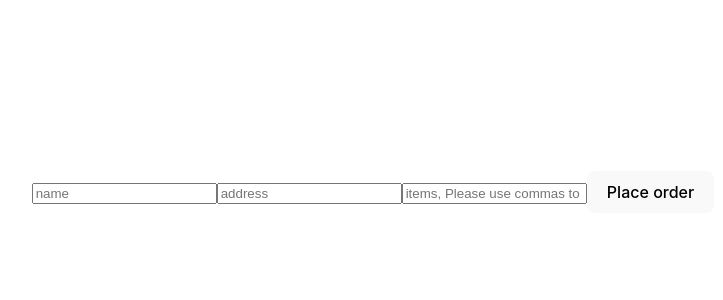
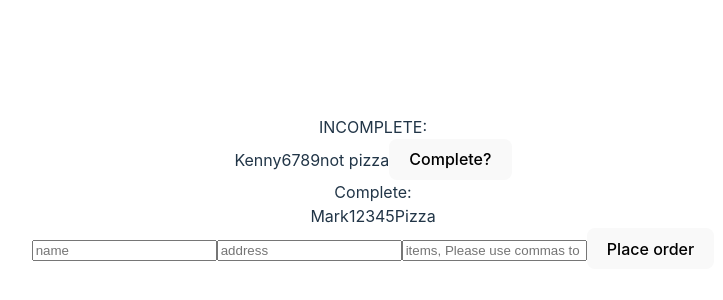
Before and after one commit to whilekofman/tiny-kitchen-frontend, a React (Vite) app in the folder react-kitchen/: page / in a window 1280 px wide. Shown: the part 208-508 px from the top of the page, without its empty margins (267-990 px from the left). Built offline with nearby package versions, Linux system fonts and the light colour scheme.

Commit message:
add front end

```diff
--- a/react-kitchen/src/App.jsx
+++ b/react-kitchen/src/App.jsx
@@ -1,14 +1,47 @@
 import { useState } from 'react'
 import reactLogo from './assets/react.svg'
-import {Orders} from './components/Orders.jsx'
+import Orders from './components/Orders.jsx'
 import './App.css'
 import OrderForm from './components/OrderForm'
 
+// import CompleteOrders from './components/orders.jsx'
+
 function App() {
   const [count, setCount] = useState(0)
+  const [ordersState, setOrdersState] = useState({
+    completeOrders: {
+      1: {
+        id: 1,
+        name: "Mark",
+        address: "12345",
+        items: "Pizza",
+        isComplete: true
+      }
+    },
+    incompleteOrders: {
+      2: {
+        id: 2,
+        name: "Kenny",
+        address: "6789",
+        items: "not pizza",
+        isComplete: false
+      }
+    }
+  })
+
+  const completeToggle = id => {
+      setOrdersState(orderState => {
+        orderState.completeOrders.append(incompleteOrders.id)
+        orderState.incompleteOrders.delete(id)
+      })
+  }
 
   return (
     <div className="App">
+      INCOMPLETE:
+      <Orders orders={Object.values(ordersState.incompleteOrders)}/>
+      Complete:
+      <Orders orders={Object.values(ordersState.completeOrders)}/>
       <OrderForm />
       {/* <div>
         <a href="https://vitejs.dev" target="_blank">
--- a/react-kitchen/src/components/Order.jsx
+++ b/react-kitchen/src/components/Order.jsx
@@ -1,14 +1,20 @@
 import React from "react";
-export const Order = ({ order }) => {
+export const Order = ({ order, toggleComplete }) => {
+    const handleCompletion = e => {
+        e.preventDefault()
+        console.log('click')
+    }
+
     return (
-        <li className="order">
+        <div className="order">
             <span className="name">{order.name}</span>
             <span className="address">{order.address}</span>
             <span className="items">{order.items}</span>
-            <span className="isComplete">{order.isComplete}</span>
+            {!order.isComplete && (
+            <button className="isComplete" onClick={handleCompletion}>Complete?</button>)}
 
 
-        </li>
+        </div>
      );
 }
 
--- a/react-kitchen/src/components/Orders.jsx
+++ b/react-kitchen/src/components/Orders.jsx
@@ -1,9 +1,9 @@
 import React from "react"
 import { Order } from "./Order.jsx";
 
-export const Orders = orders => {
-
-    const ordersList = orders.map(order => <Order key={order.id} order={order} />)
+const Orders = ({orders}, toggleComplete) => {
+    // debugger
+    const ordersList = orders.map(order => <Order order={order} key={order.id} toggleComplete/>)
 
     return (
         <div className="orders-list">
@@ -12,4 +12,4 @@
      );
 }
 
-// export default Orders;
+export default Orders;
```
